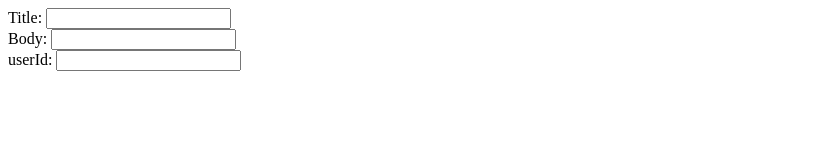
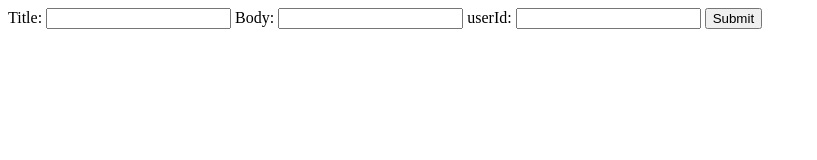
Before and after one commit to Falkash/Work, a plain HTML site: page index.html in a window 1280 px wide. Shown: the whole page, without its empty margins (0-817 px from the left). Drawn offline with Linux system fonts and the light colour scheme.

Commit message:
Update index.html

```diff
--- a/index.html
+++ b/index.html
@@ -14,18 +14,20 @@
     <!-- Remember to use HTML ONLY to solve this task-->
 
     <form action="https://jsonplaceholder.typicode.com/posts" method="post">
-        <div>
+
             <label for="title" class="">Title:</label>
             <input type="text">
-        </div>
-        <div>
+
             <label for="Body" class="">Body:</label>
             <input type="text">
-        </div>
-        <div>
+
             <label for="userId" class="">userId:</label>
             <input type="number">
-        </div>
+
+            <input type="submit" value="Submit">
+
+
+
     </form>
 
 
```
